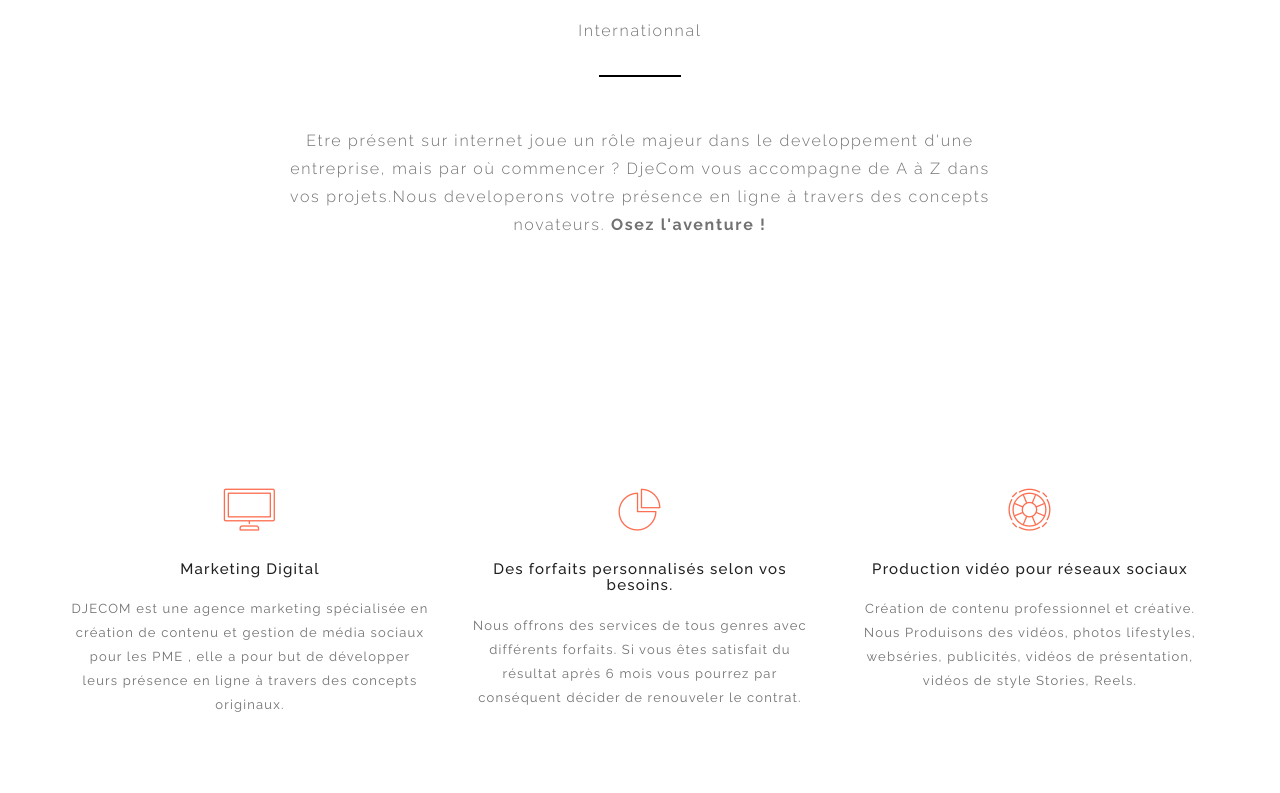
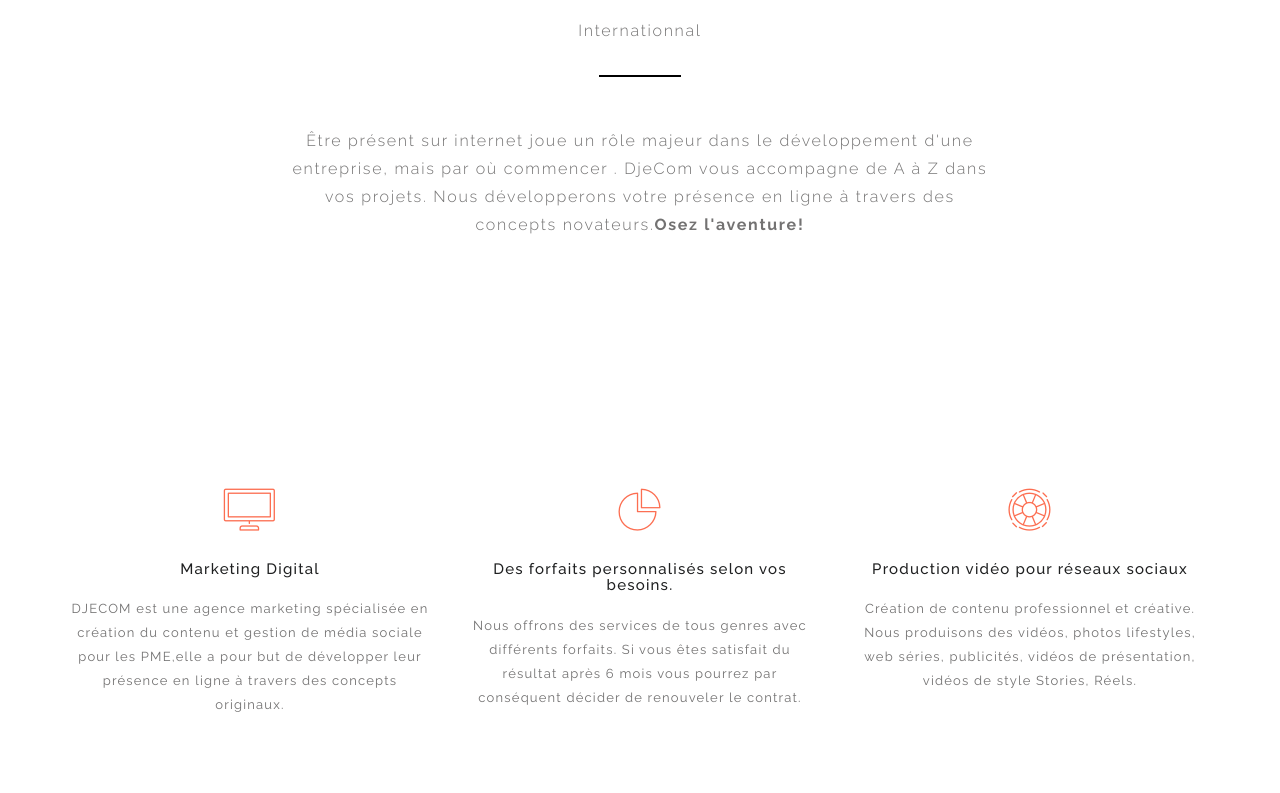
Before and after one commit to blacktermi/Djecom, a plain HTML site: page index.html in a window 1280 px wide. Shown: the part 1167-1960 px from the top of the page. Drawn offline with nearby package versions, Linux system fonts and the light colour scheme; some packages are replaced by stand-ins of ours.

Commit message:
correction orthographe

```diff
--- a/index.html
+++ b/index.html
@@ -153,10 +153,7 @@
                 <p class="qq">Internationnal </p>
                 </h3>
                 <hr>
-                <p class="about-text">Etre présent sur internet joue un rôle majeur dans le developpement d'une
-                  entreprise, mais par où commencer ?
-                  DjeCom vous accompagne de A à Z dans vos projets.Nous developerons votre présence en ligne à travers
-                  des concepts novateurs. <strong>Osez l'aventure !</strong>
+                <p class="about-text">Être présent sur internet joue un rôle majeur dans le développement d'une entreprise, mais par où commencer . DjeCom vous accompagne de A à Z dans vos projets. Nous développerons votre présence en ligne à travers des concepts novateurs.<strong>Osez l'aventure!</strong>
 
                 </p>
               </div>
@@ -172,8 +169,7 @@
                     <span class="icon-desktop"></span>
                   </div>
                   <h4>Marketing Digital</h4>
-                  <p>DJECOM est une agence marketing spécialisée en création de contenu et gestion de média sociaux pour les PME , elle a
-                    pour but de développer leurs présence en ligne à travers des concepts originaux.</p>
+                  <p>DJECOM est une agence marketing spécialisée en création du contenu et gestion de média sociale pour les PME,elle a pour but de développer leur présence en ligne à travers des concepts originaux.</p>
                 </div> <!-- End offer-post -->
               </div> <!-- End col-sm-4 -->
 
@@ -195,14 +191,10 @@
                     <span class="icon-lifesaver"></span>
                   </div>
                   <h4>Production vidéo pour réseaux sociaux</h4>
-                  <p>Création de contenu
-
-                    professionnel et créative.
-
-
-
-                    Nous Produisons des vidéos, photos lifestyles, webséries, publicités,
-                    vidéos de présentation, vidéos de style Stories, Reels.</p>
+                  <p>
+                    Création de contenu professionnel et créative. Nous produisons des vidéos,
+                    photos lifestyles, web séries, publicités, vidéos de présentation, vidéos de
+                    style Stories, Réels.</p>
                 </div> <!-- End offer-post -->
               </div> <!-- End col-sm-4 -->
 
@@ -463,7 +455,7 @@
       <div class="container">
         <div class="row">
           <div class="col-sm-4">
-            <a href="#"><i class="pe-7s-map-marker"></i>Quebec city,Canada</a>
+            <a href="#"><i class="pe-7s-map-marker"></i>Quebec,Canada</a>
           </div> <!-- End col-sm-4 -->
           <div class="col-sm-4">
             <a href="tel:+14184901053"><i class="pe-7s-phone"></i>+1 418 490 1053</a>
```
